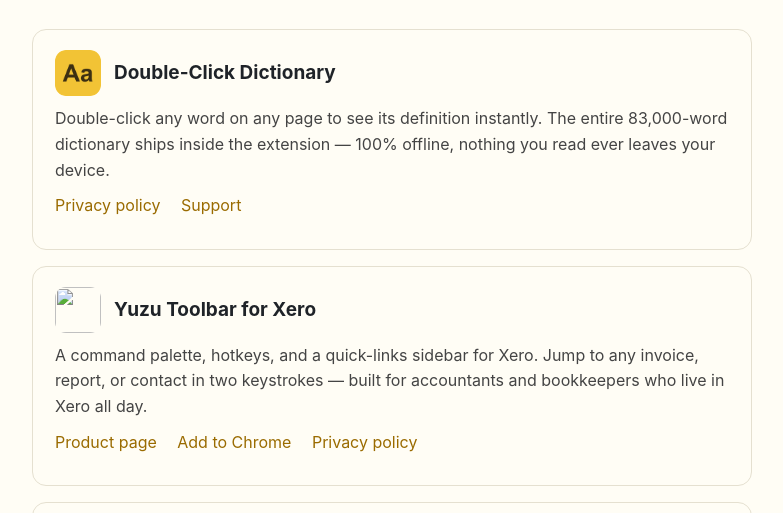
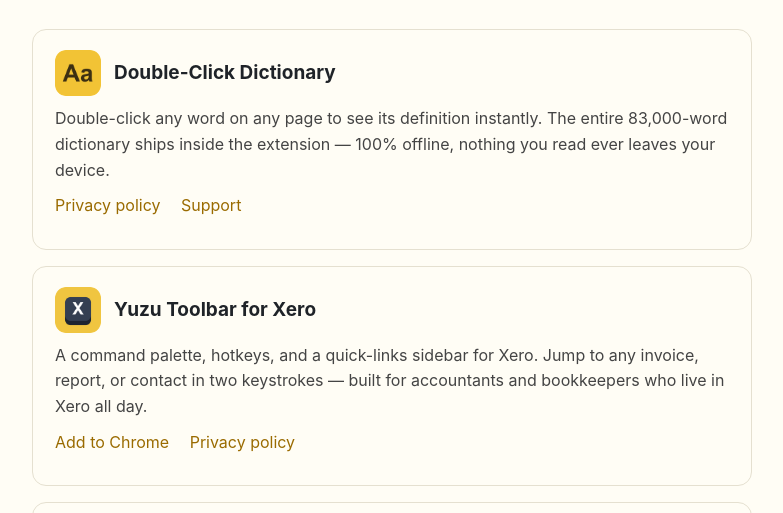
Before and after one commit to yuzutools/yuzutools.github.io, a plain HTML site: page index.html in a window 1280 px wide. Shown: the part 207-720 px from the top of the page, without its empty margins (248-1031 px from the left). Drawn offline with Linux system fonts and the light colour scheme.

Commit message:
Add files via upload

```diff
--- a/index.html
+++ b/index.html
@@ -22,6 +22,9 @@
   .card-head { display: flex; align-items: center; gap: 13px; margin-bottom: 10px; }
   .card-head h2 { margin: 0; }
   .picon { width: 46px; height: 46px; border-radius: 11px; flex: none; }
+  .linkcard { position: relative; cursor: pointer; }
+  .linkcard .stretch::after { content: ""; position: absolute; inset: 0; z-index: 1; }
+  .linkcard .links a:not(.stretch) { position: relative; z-index: 2; }
   .card p { margin: 0 0 10px; color: #444; }
   .links a { color: #9a6b00; text-decoration: none; margin-right: 16px; }
   .links a:hover { text-decoration: underline; }
@@ -51,12 +54,11 @@
     </p>
   </div>
 
-  <div class="card">
-    <div class="card-head"><img class="picon" src="icon-xero.png" alt=""><h2><a href="xero-toolbar.html">Yuzu Toolbar for Xero</a></h2></div>
+  <div class="card linkcard">
+    <div class="card-head"><img class="picon" src="icon-xero.png" alt=""><h2><a class="stretch" href="xero-toolbar.html">Yuzu Toolbar for Xero</a></h2></div>
     <p>A command palette, hotkeys, and a quick-links sidebar for Xero. Jump to any invoice, report,
     or contact in two keystrokes — built for accountants and bookkeepers who live in Xero all day.</p>
     <p class="links">
-      <a href="xero-toolbar.html">Product page</a>
       <a href="https://chromewebstore.google.com/detail/lhpdhhlogegcafoadinjaaikmlkjnaki">Add to Chrome</a>
       <a href="xero-toolbar-privacy.html">Privacy policy</a>
     </p>
```
Also changed, not shown: icon-clio.png (added), icon-procore.png (added), icon-xero.png (added).
